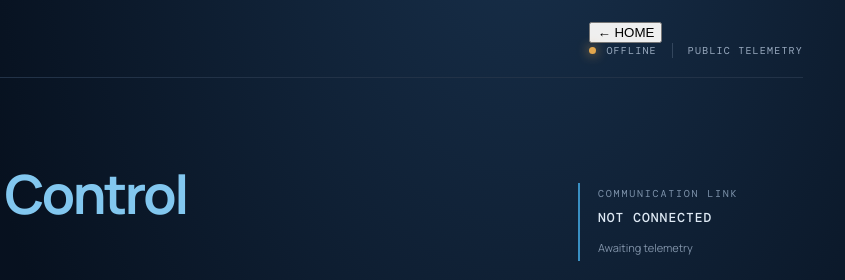
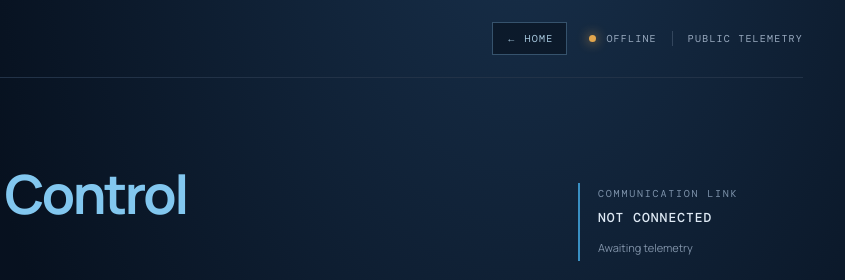
Before and after one commit to studywithsenior/chandraya-x-mission-control, a website built with Vite: page index.html in a window 1280 px wide. Both pictures are taken after a click on the button 357 px from the left and 566 px from the top of the page. Shown: the top 280 px of the page, 435-1280 px from the left. Built offline with nearby package versions, Linux system fonts and the light colour scheme; no server answers.

Commit message:
Style dashboard home navigation

```diff
--- a/style.css
+++ b/style.css
@@ -43,3 +43,10 @@ footer{border-top:1px solid #223247;padding:20px 0 26px;display:flex;justify-con
 .team-notice p{color:#9aabc0;font-size:13px;line-height:1.8;margin:0;max-width:600px}
 .notice-status{display:inline-block;margin-top:24px;padding:9px 12px;border:1px solid #755b36;color:#e5bb79;font:10px 'DM Mono';letter-spacing:1.2px}
 @media(max-width:700px){.landing-view,.team-view{padding:0 18px}.landing-topbar{height:70px}.landing-tag{font-size:8px;letter-spacing:.6px}.access-grid{grid-template-columns:1fr;margin-top:32px}.access-card{min-height:235px}.landing-title,.team-title{letter-spacing:-2.5px}.landing-foot{font-size:8px;flex-direction:column}.landing-main,.team-main{padding-top:55px}.back-link{margin-bottom:42px}}
+
+
+/* Clear return-to-portal navigation */
+.dashboard-actions{display:flex;align-items:center;gap:22px}
+.home-button{border:1px solid #36536d;background:#0c1a2b;color:#a9c9df;padding:9px 13px;font:10px 'DM Mono';letter-spacing:1.2px;cursor:pointer}
+.home-button:hover,.home-button:focus-visible{border-color:#82c7ef;color:#e8eef7;outline:none}
+@media(max-width:560px){.dashboard-actions{gap:10px;flex-direction:column-reverse;align-items:flex-end}.home-button{padding:7px 10px}}
```
